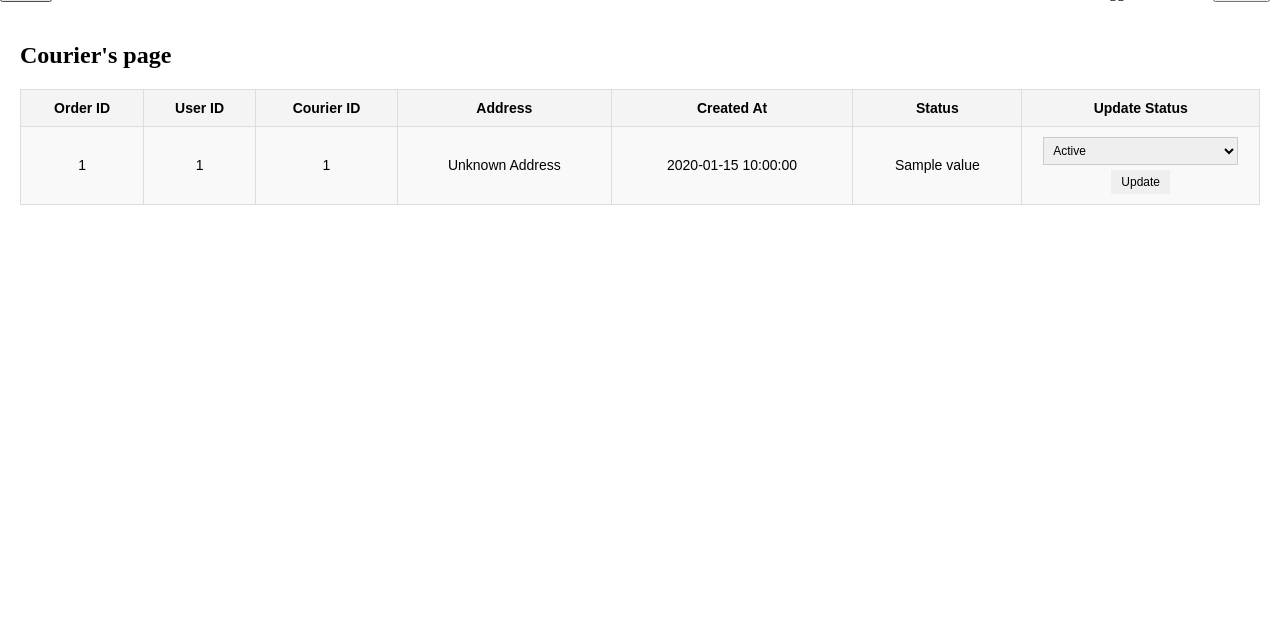
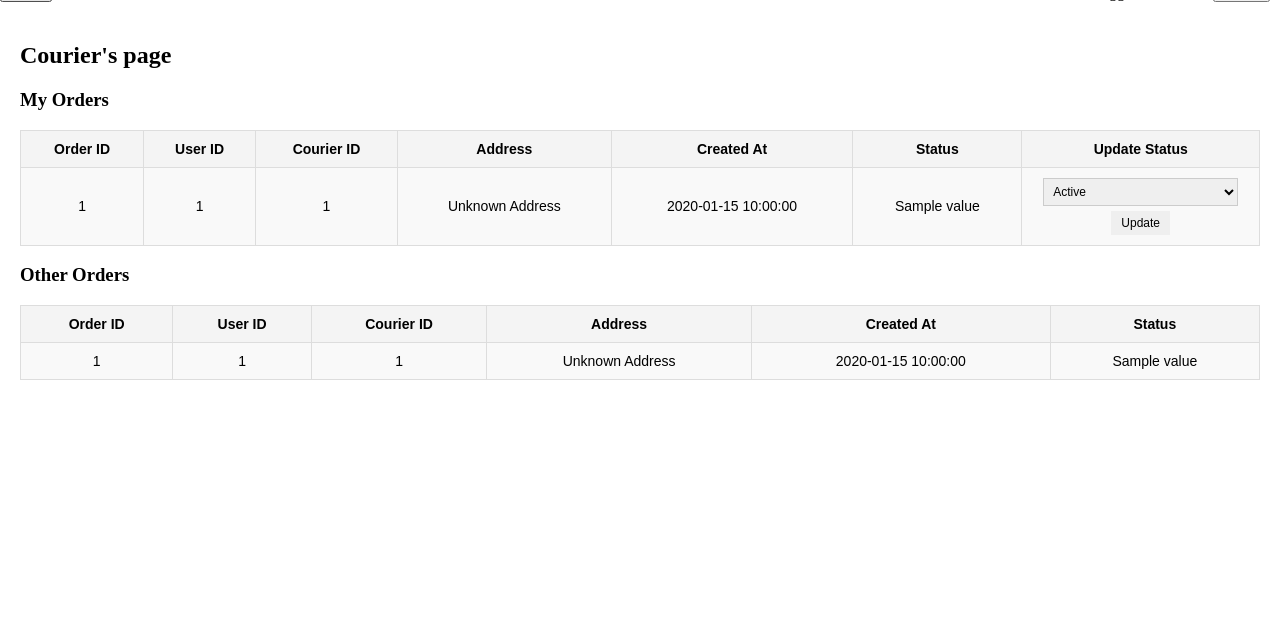
Before and after one commit to BenedekMenyhart/rendszerfejlesztes, a Python web app: template app/templates/courier.html in a window 1280 px wide. Shown: the part 19-639 px from the top of the page. Run offline with Jinja, Linux system fonts and the light colour scheme; the template is opened without the code that fills it: most values are stand-ins (such as "Sample title", 1, 10 or a date in 2020).

```diff
--- a/app/blueprints/user/routes.py
+++ b/app/blueprints/user/routes.py
@@ -19,7 +19,8 @@ from app.models.orderitem import OrderItem
 @role_required(["user"])
 def list_items():
     items = Item.query.filter_by(deleted=0).all()
-    return render_template("user.html", items=items, user=current_user)
+    my_orders = Order.query.filter_by(user_id=current_user.id).all()
+    return render_template("user.html", items=items, user=current_user, my_orders=my_orders)
 
 
 @bp.route('/update_contact_info', methods=['POST'])
--- a/app/templates/courier.html
+++ b/app/templates/courier.html
@@ -3,7 +3,10 @@
 {% block content %}
 <h2>Courier's page</h2>
 
-    <table border="1" style="width: 100%; margin-top: 20px; border-collapse: collapse;">
+<!-- My Orders Table -->
+<h3>My Orders</h3>
+{% if my_orders %}
+<table border="1" style="width: 100%; margin-top: 10px; border-collapse: collapse;">
     <thead>
         <tr style="background-color: #f4f4f4;">
             <th>Order ID</th>
@@ -16,7 +19,7 @@
         </tr>
     </thead>
     <tbody>
-            {% for order in orders %}
+        {% for order in my_orders %}
         <tr>
             <td style="text-align: center;">{{ order.id }}</td>
             <td style="text-align: center;">{{ order.user_id }}</td>
@@ -38,8 +41,7 @@
                     <select name="new_status" required>
                         {% for status in statuses %}
                         <option value="{{ status }}"
-                                {% if order.status.value == status %}selected{% endif %}> {{ status.replace("_", " ").title() }}
-                            </option>
+                            {% if order.status.value == status %}selected{% endif %}>{{ status.replace("_", " ").title() }}</option>
                         {% endfor %}
                     </select>
                     <button type="submit" style="margin-top: 5px;">Update</button>
@@ -49,4 +51,46 @@
         {% endfor %}
     </tbody>
 </table>
+{% else %}
+<p>You don't have any orders.</p>
+{% endif %}
+
+<!-- Other Orders Table -->
+<h3>Other Orders</h3>
+{% if other_orders %}
+<table border="1" style="width: 100%; margin-top: 10px; border-collapse: collapse;">
+    <thead>
+        <tr style="background-color: #f4f4f4;">
+            <th>Order ID</th>
+            <th>User ID</th>
+            <th>Courier ID</th>
+            <th>Address</th>
+            <th>Created At</th>
+            <th>Status</th>
+        </tr>
+    </thead>
+    <tbody>
+        {% for order in other_orders %}
+        <tr>
+            <td style="text-align: center;">{{ order.id }}</td>
+            <td style="text-align: center;">{{ order.user_id }}</td>
+            <td style="text-align: center;">{{ order.courier_id }}</td>
+            <td>
+                {% if order.address_id in addresses %}
+                {{ addresses[order.address_id].postalcode }}
+                {{ addresses[order.address_id].city }},
+                {{ addresses[order.address_id].street }}
+                {% else %}
+                Unknown Address
+                {% endif %}
+            </td>
+            <td style="text-align: center;">{{ order.created_at }}</td>
+            <td style="text-align: center;">{{ order.status.value }}</td>
+        </tr>
+        {% endfor %}
+    </tbody>
+</table>
+{% else %}
+<p>There's no other orders.</p>
+{% endif %}
 {% endblock %}
--- a/app/templates/user.html
+++ b/app/templates/user.html
@@ -42,11 +42,9 @@
     <div class="left-align">
         <button type="submit">Place order</button>
     </div>
-
-
-
 </form>
 
+<h2>My Previous Orders</h2>
 
 
 <h4>Megjegyzés hozzáadása rendeléshez</h4>
```
Also changed, not shown: app/blueprints/courier/routes.py (+13 -2 lines). Lines whose indentation alone changed are shown as unchanged.
